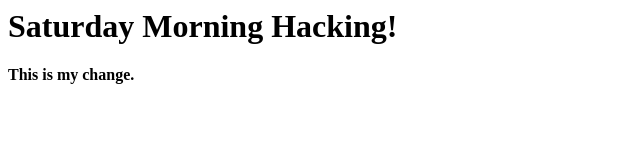
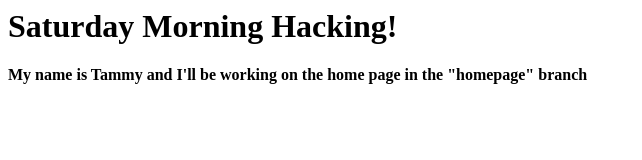
Before and after one commit to ncornwall/sathack, a website: page public/index.html in a window 1280 px wide. Shown: the whole page, without its empty margins (0-642 px from the left). Drawn offline with Linux system fonts and the light colour scheme.

Commit message:
first homepage commit

```diff
--- a/public/index.html
+++ b/public/index.html
@@ -2,6 +2,6 @@
 	<head></head>
 	<body>
 		<h1> Saturday Morning Hacking!<h1>
-		<h4> This is my change.<h4>
+		<h4> My name is Tammy and I'll be working on the home page in the "homepage" branch<h4>
 	</body>
 </html>
```
